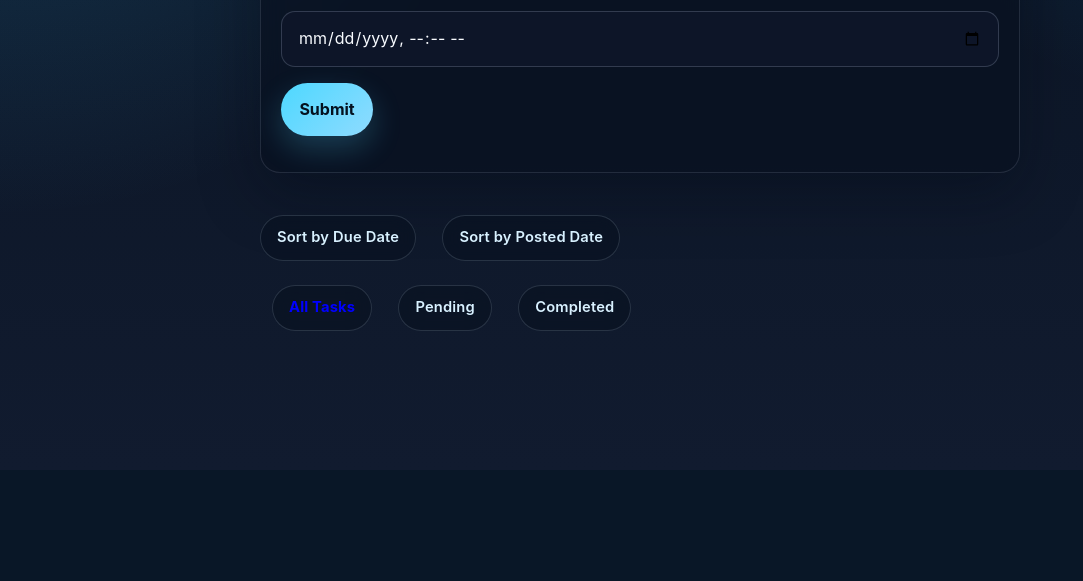
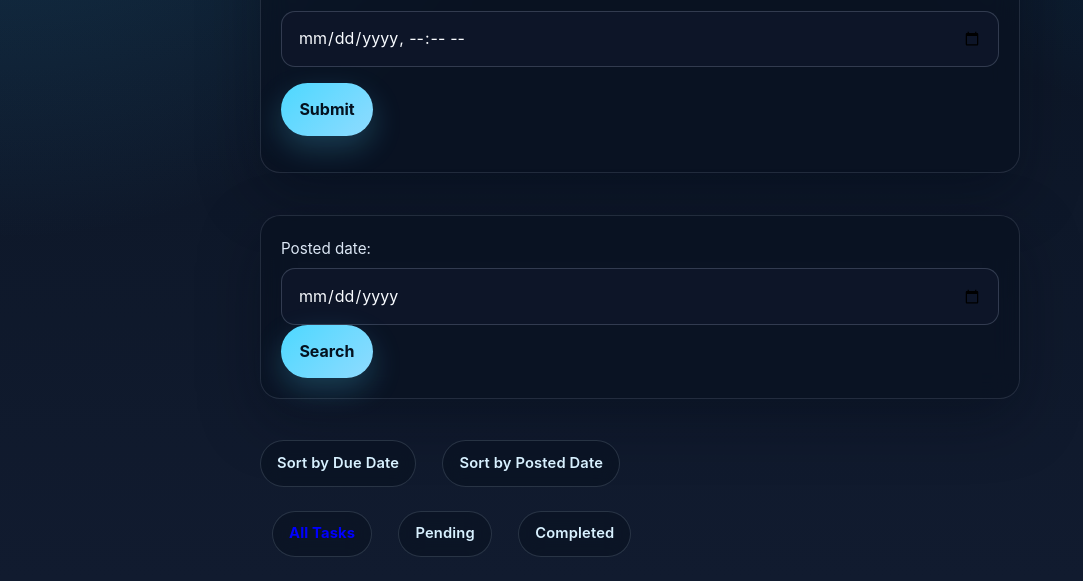
Before and after one commit to SoraINIAD/django-test-exercise, a Django app: page / in a window 1280 px wide. Shown: the part 364-945 px from the top of the page, without its empty margins (0-1083 px from the left). Before the commit the page ends 695 px from the top, so only its background shows below. Run offline with Django 4.2, Linux system fonts and the light colour scheme; data that the repository does not hold is empty.

Commit message:
提出日の検索機能の追加

```diff
--- a/todo/templates/todo/index.html
+++ b/todo/templates/todo/index.html
@@ -28,16 +28,28 @@
     </form>
     <br>
 
+    <form action="{% url 'index' %}" method="get">
+      {% if request.GET.order %}<input type="hidden" name="order" value="{{ request.GET.order }}">{% endif %}
+      {% if request.GET.show_completed %}<input type="hidden" name="show_completed" value="{{ request.GET.show_completed }}">{% endif %}
+      <label for="postedDateInput">Posted date:</label>
+      <input id="postedDateInput" name="posted_date" type="date" value="{{ posted_date }}">
+      <button type="submit">Search</button>
+      {% if posted_date %}
+      <a href="{% url 'index' %}{% if request.GET.order %}?order={{ request.GET.order }}{% endif %}{% if request.GET.show_completed %}{% if request.GET.order %}&{% endif %}show_completed={{ request.GET.show_completed }}{% endif %}">Clear</a>
+      {% endif %}
+    </form>
+    <br>
+
     <div>
-      <a href="{% url 'index' %}?order=due">Sort by Due Date</a> |
-      <a href="{% url 'index' %}?order=post">Sort by Posted Date</a>
+      <a href="{% url 'index' %}?order=due{% if posted_date %}&posted_date={{ posted_date }}{% endif %}">Sort by Due Date</a> |
+      <a href="{% url 'index' %}?order=post{% if posted_date %}&posted_date={{ posted_date }}{% endif %}">Sort by Posted Date</a>
     </div>
 
     <div>
       <strong>Filter:</strong>
-      <a href="{% url 'index' %}?show_completed=all{% if request.GET.order %}&order={{ request.GET.order }}{% endif %}" {% if show_completed == 'all' %}style="font-weight: bold; color: blue;"{% endif %}>All Tasks</a> |
-      <a href="{% url 'index' %}?show_completed=pending{% if request.GET.order %}&order={{ request.GET.order }}{% endif %}" {% if show_completed == 'pending' %}style="font-weight: bold; color: blue;"{% endif %}>Pending</a> |
-      <a href="{% url 'index' %}?show_completed=completed{% if request.GET.order %}&order={{ request.GET.order }}{% endif %}" {% if show_completed == 'completed' %}style="font-weight: bold; color: blue;"{% endif %}>Completed</a>
+      <a href="{% url 'index' %}?show_completed=all{% if request.GET.order %}&order={{ request.GET.order }}{% endif %}{% if posted_date %}&posted_date={{ posted_date }}{% endif %}" {% if show_completed == 'all' %}style="font-weight: bold; color: blue;"{% endif %}>All Tasks</a> |
+      <a href="{% url 'index' %}?show_completed=pending{% if request.GET.order %}&order={{ request.GET.order }}{% endif %}{% if posted_date %}&posted_date={{ posted_date }}{% endif %}" {% if show_completed == 'pending' %}style="font-weight: bold; color: blue;"{% endif %}>Pending</a> |
+      <a href="{% url 'index' %}?show_completed=completed{% if request.GET.order %}&order={{ request.GET.order }}{% endif %}{% if posted_date %}&posted_date={{ posted_date }}{% endif %}" {% if show_completed == 'completed' %}style="font-weight: bold; color: blue;"{% endif %}>Completed</a>
     </div>
 
     {% for task in tasks %}
--- a/todo/views.py
+++ b/todo/views.py
@@ -1,3 +1,5 @@
+from datetime import datetime
+
 from django.shortcuts import render, redirect
 from django.http import Http404
 from django.utils.timezone import make_aware
@@ -23,9 +25,19 @@ def index(request):
     elif show_completed == 'pending':
         tasks = tasks.filter(completed=False)
 
+    posted_date = request.GET.get('posted_date', '')
+    if posted_date:
+        try:
+            posted_date_obj = datetime.strptime(posted_date, '%Y-%m-%d').date()
+        except ValueError:
+            posted_date_obj = None
+        if posted_date_obj is not None:
+            tasks = tasks.filter(posted_at__date=posted_date_obj)
+
     context = {
         'tasks': tasks,
         'show_completed': show_completed,
+        'posted_date': posted_date,
     }
     return render(request, 'todo/index.html', context)
 
```
Also changed, not shown: todo/tests.py (+12 -0 lines).
